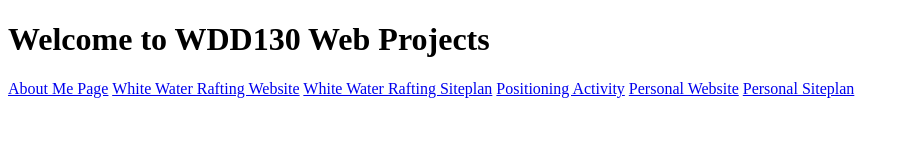
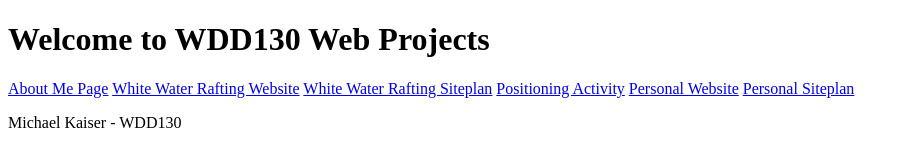
Before and after one commit to michaelgkaiser/byu-i, a plain HTML site: page wdd130/index.html in a window 1280 px wide. Shown: the whole page, without its empty margins (0-909 px from the left). Drawn offline with Linux system fonts and the light colour scheme.

Commit message:
added paragraph to the home page

```diff
--- a/wdd130/index.html
+++ b/wdd130/index.html
@@ -15,5 +15,6 @@
     <a href="#">Personal Website</a>
     <a href="#">Personal Siteplan</a>
     </nav>
+    <p>Michael Kaiser - WDD130</p>
 </body>
 </html>
```
Lines whose indentation alone changed are shown as unchanged.
